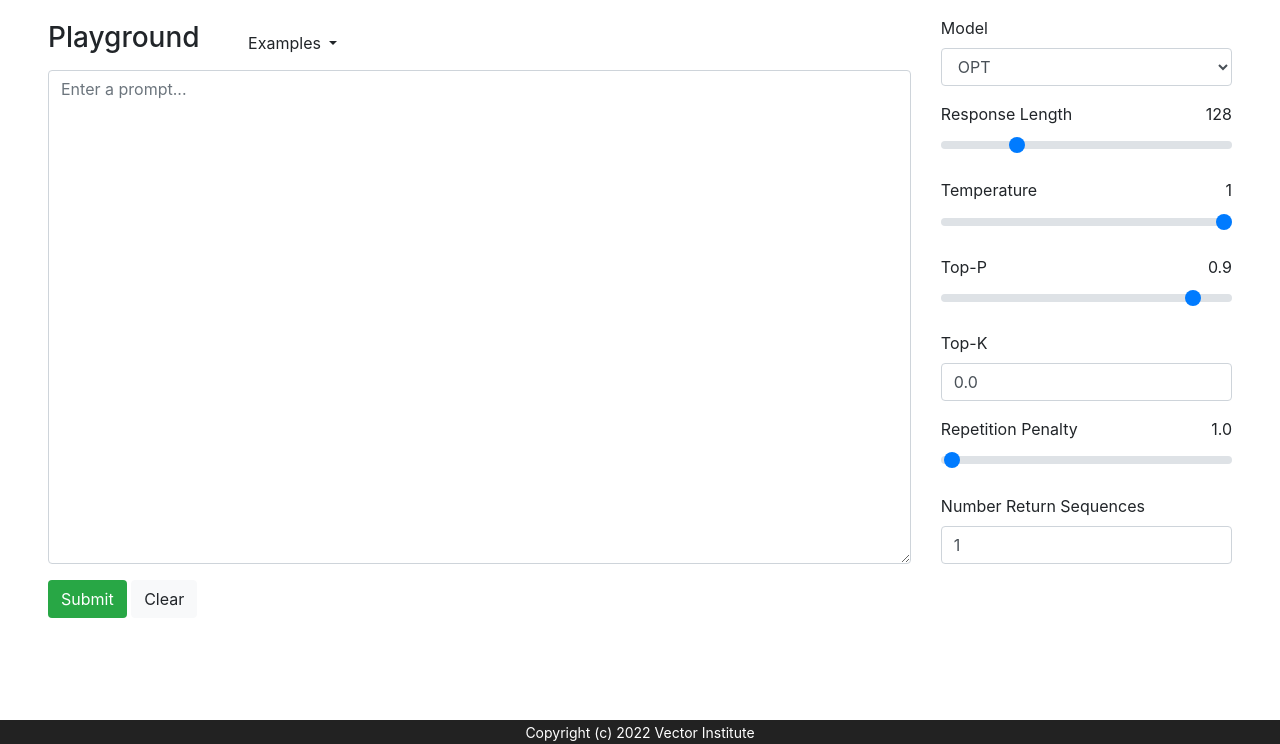
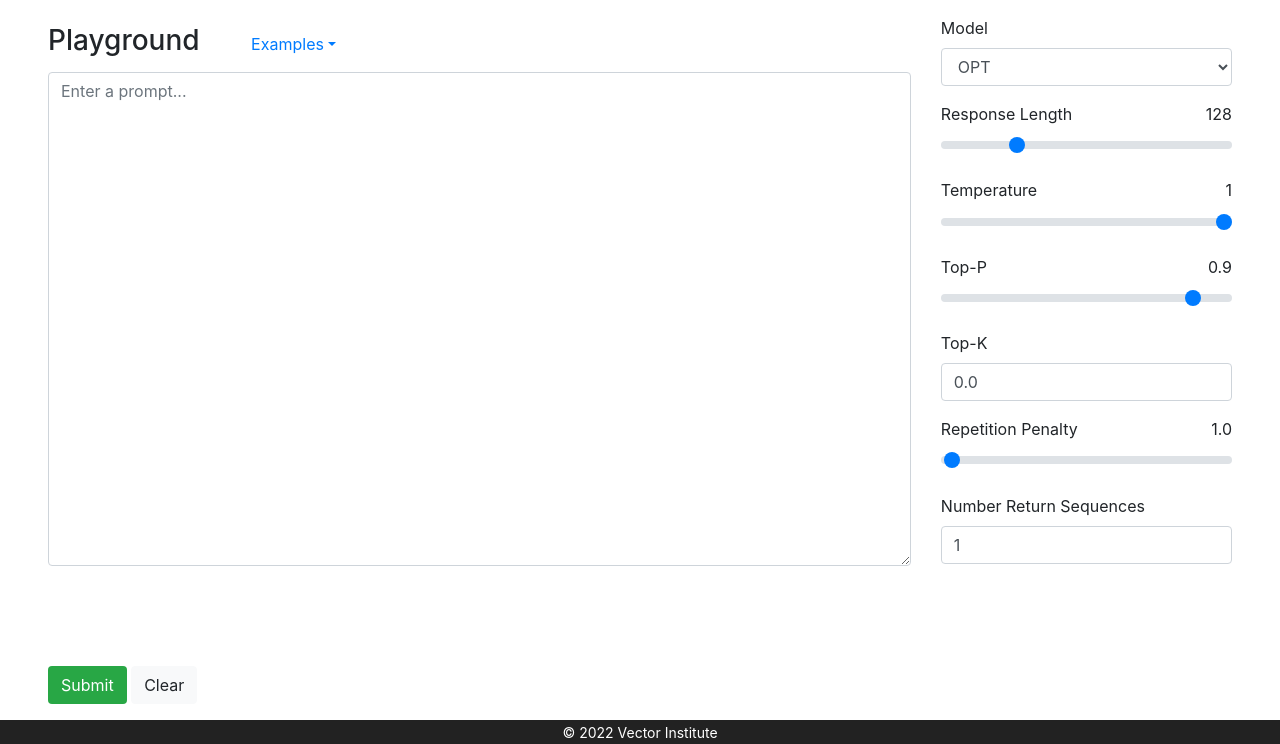
Before and after one commit to VectorInstitute/kaleidoscope, a Flask app: page /playground in a window 1280 px wide. Shown: the part 56-800 px from the top of the page. Run offline with Flask 2, Linux system fonts and the light colour scheme; some libraries are stand-ins or nearby versions.

Commit message:
Refactor footer and nav bar

```diff
--- a/resources/home/templates/home.html
+++ b/resources/home/templates/home.html
@@ -59,7 +59,7 @@
   </div>
 
   <footer class="fixed-bottom navbar-custom text-center">
-    <a class="text-white small">Copyright (c) 2022 Vector Institute</a>
+    <a class="text-white small">© 2022 Vector Institute</a>
   </footer>
 
 </body>
--- a/resources/home/templates/playground.html
+++ b/resources/home/templates/playground.html
@@ -156,26 +156,28 @@
                   aria-label="Toggle navigation">
                   <span class="navbar-toggler-icon"></span>
                 </button>
-                <div class="collapse navbar-collapse" id="navbarNavAltMarkup">
-                  <div class="navbar-nav">
-                    <!-- <a class="nav-link active" aria-current="page" href="#">Template</a> -->
-                    <!-- <a class="nav-link" href="/">Feature 1</a> -->
-                    <!-- <a class="nav-link" href="#">Feature 2</a> -->
-                    <div class="dropdown">
-                      <button class="btn dropdown-toggle" type="button" id="dropdownMenuButton" data-toggle="dropdown"
-                        aria-haspopup="true" aria-expanded="false">
-                        Examples
-                      </button>
-                      <div class="dropdown-menu" aria-labelledby="dropdownMenuButton">
+                <ul class="nav">
+                  <!-- <li class="nav-item">
+                    <a class="nav-link disabled" href="#">Generate</a>
+                  </li>
+                  <li class="nav-item">
+                    <a class="nav-link disabled" href="#">Embed</a>
+                  </li>
+                  <li class="nav-item">
+                    <a class="nav-link disabled" href="#">Benchmark</a>
+                  </li> -->
+                  <li class="nav-item dropdown">
+                    <a class="nav-link dropdown-toggle" data-toggle="dropdown" role="button" aria-haspopup="true"
+                      aria-expanded="false">Examples</a>
+                    <div class="dropdown-menu">
                       <a class="dropdown-item" href='javascript:set_prompt("news");'>News</a>
                       <a class="dropdown-item" href='javascript:set_prompt("arxiv");'>ML paper</a>
                       <a class="dropdown-item" href='javascript:set_prompt("chatbot");'>Chatbot</a>
                       <a class="dropdown-item" href='javascript:set_prompt("question");'>QA</a>
                       <a class="dropdown-item" href='javascript:set_prompt("poetry");'>Poetry</a>
                     </div>
-                    </div>
-                  </div>
-                </div>
+                  </li>
+                </ul>
               </div>
             </nav>
           </div>
@@ -189,15 +191,6 @@
             <textarea class="form-control" rows="20" id="textbox" name="prompt" placeholder="Enter a prompt..."
               form="text-submit" required></textarea>
             {% endif %}
-          </div>
-          <div>
-            <button class="btn bg-success text-white" type="submit" value="submit" form="text-submit"
-              id="submit-button">Submit</button>
-            <button class="btn bg-success text-white" type="button" id="loader" disabled>
-              <span class="spinner-border spinner-border-sm" role="status" aria-hidden="true"></span>
-              Loading...
-            </button>
-            <button type="button" class="btn btn-light" onclick='javascript:set_prompt("none");'>Clear</button>
           </div>
         </form>
       </div>
@@ -268,10 +261,22 @@
     </div>
   </div>
 
-  <footer class="fixed-bottom navbar-custom text-center">
-    <a class="text-white small">Copyright (c) 2022 Vector Institute</a>
+  <div class="container-fluid">
+    <div class="fixed-bottom bg-white">
+      <div class="py-3 col px-5">
+        <button class="btn bg-success text-white" type="submit" value="submit" form="text-submit"
+          id="submit-button">Submit</button>
+        <button class="btn bg-success text-white" type="button" id="loader" disabled>
+          <span class="spinner-border spinner-border-sm" role="status" aria-hidden="true"></span>
+          Loading...
+        </button>
+        <button type="button" class="btn btn-light" onclick='javascript:set_prompt("none");'>Clear</button>
+      </div>
+      <footer class="navbar-custom text-center">
+        <a class="text-white small">© 2022 Vector Institute</a>
       </footer>
-
+    </div>
+  </div>
 </body>
 
 </html>
```
Lines whose indentation alone changed are shown as unchanged.
